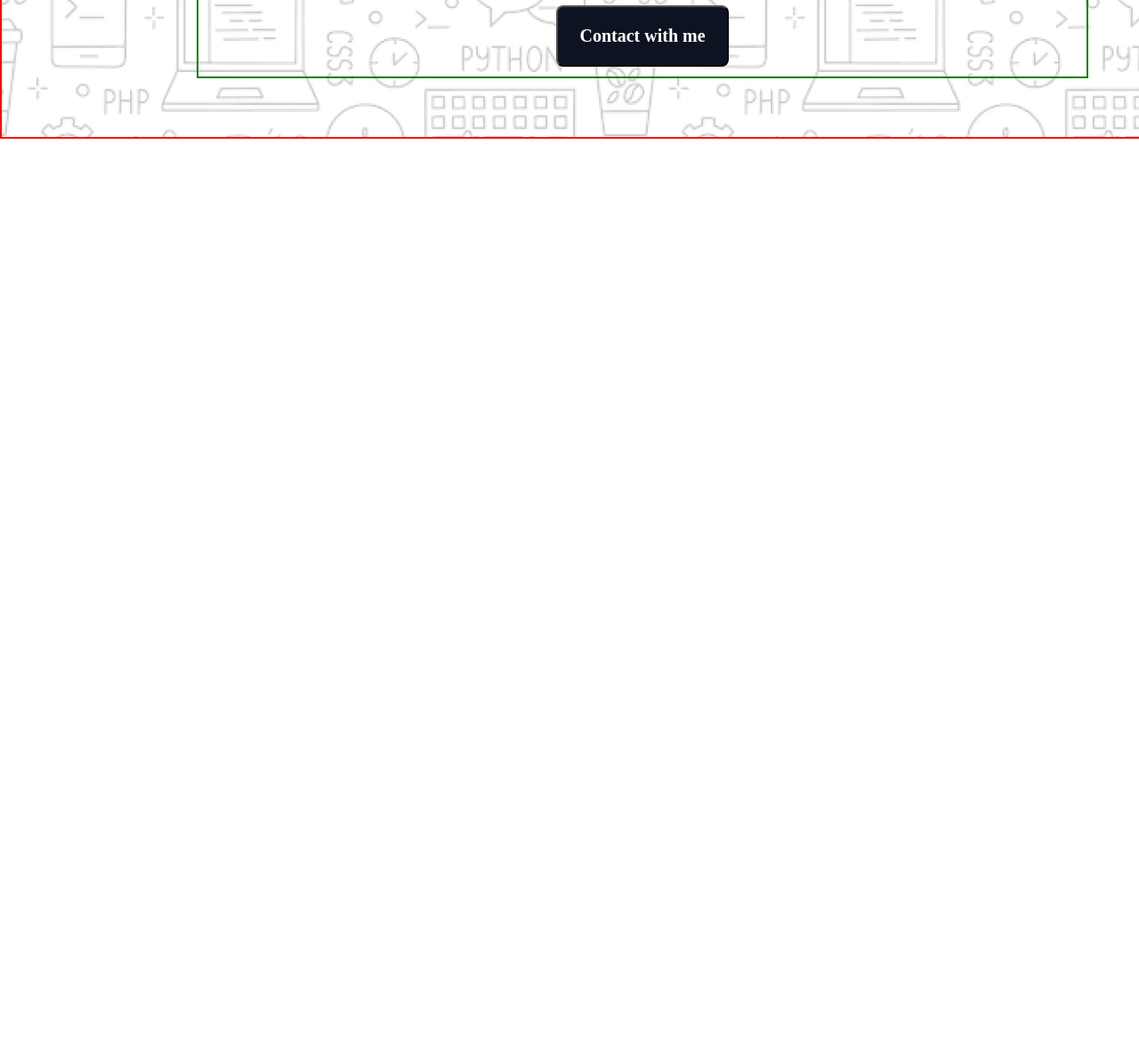
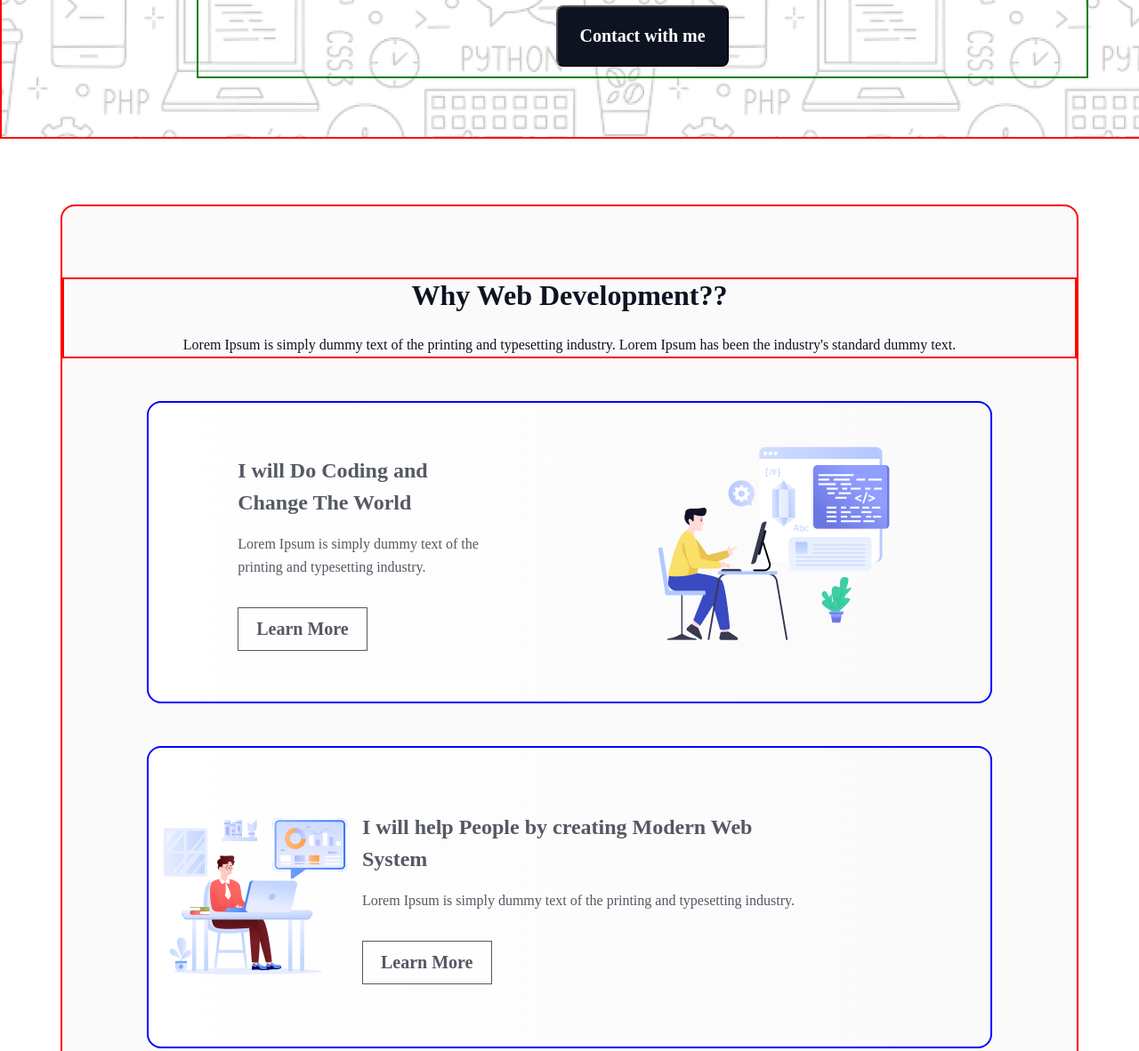
Before and after one commit to SK-Jabed/Assignment-01-Challenge, a plain HTML site: page index.html in a window 1280 px wide. Shown: the part 500-1682 px from the top of the page at 89% size. Before the commit the page ends 800 px from the top, so only its background shows below. Drawn offline with Linux system fonts and the light colour scheme; a web font is replaced by a local one.

Commit message:
added two more sections

```diff
--- a/index.html
+++ b/index.html
@@ -24,7 +24,59 @@
     <!-- Banner section ends here -->
   </header>
   <main>
+        <!-- why Development section starts here -->
+        <section class="dev-reason-container">
+          <div class="reason-texts">
+            <h2>Why Web Development??</h2>
+            <p>Lorem Ipsum is simply dummy text of the printing and typesetting industry. Lorem Ipsum has been the industry's standard dummy text.</p>
+          </div>
+          <div class="do-coding-container">
+            <div class="do-coding-texts">
+              <h2>I will Do Coding and <br>
+              Change The World</h2>
+              <p>Lorem Ipsum is simply dummy text of the <br>
+              printing and typesetting industry.</p>
+              <button>Learn More</button>
+            </div>
+            <div class="do-coding-image">
+              <img src="assets/Layer_1.png" alt="">
+            </div>
+          </div>
+          <div class="do-coding-container">
+            <div class="do-coding-image">
+              <img src="assets/Group 3.png" alt="">
+            </div>
+            <div class="do-coding-texts">
+              <h2>I will help People by creating Modern Web System</h2>
+              <p>Lorem Ipsum is simply dummy text of the printing and typesetting industry.</p>
+              <button>Learn More</button>
+            </div>
 
+          </div>
+          <div class="do-coding-container">
+            <div class="do-coding-texts">
+              <h2>I will Do Coding and Change The World</h2>
+              <p>Lorem Ipsum is simply dummy text of the printing and typesetting industry.</p>
+              <button>Learn More</button>
+            </div>
+            <div class="do-coding-image">
+              <img src="assets/Group 4.png" alt="">
+            </div>
+          </div>
+        </section>
+        <!-- why Development section ends here -->
+        <!-- Inspiration section starts here -->
+        <section class="inspiration-container">
+          <div class="inspiration-text">
+            <h2>My Inspiration</h2>
+            <p>Lorem Ipsum is simply dummy text of the printing and typesetting industry. <br> Lorem Ipsum has been the industry's standard dummy text.</p>
+          </div>
+          <div class="iframe-container">
+            <iframe class="iframe-video" width="1076" height="550" src="https://www.youtube.com/embed/DGHn2uOAVCE?si=HVsLnEnWpmA7OP6Q" title="YouTube video player" frameborder="0" allow="accelerometer; autoplay; clipboard-write; encrypted-media; gyroscope; picture-in-picture; web-share" referrerpolicy="strict-origin-when-cross-origin" allowfullscreen></iframe>
+
+          </div>
+        </section>
+        <!-- Inspiration section ends here -->
   </main>
   <footer>
 
--- a/styles/style.css
+++ b/styles/style.css
@@ -99,3 +99,146 @@
   letter-spacing: 0%;
   text-align: center;
 }
+
+/* reason section style starts here */
+.dev-reason-container {
+  width: 1140px;
+  height: 1395px;
+  border: 2px solid red;
+  margin: 0 auto;
+  margin-top: 74px;
+  border-radius: 16px;
+  background: rgba(13, 19, 33, 0.02);
+}
+.reason-texts {
+  display: flex;
+  flex-direction: column;
+  justify-content: center;
+  align-items: center;
+  border: 2px solid red;
+  margin-top: 80px;
+}
+.reason-texts h2 {
+  color: rgb(13, 19, 33);
+  font-family: Azeret Mono;
+  font-size: 32px;
+  font-weight: 800;
+  line-height: 37px;
+  letter-spacing: 0%;
+  text-align: center;
+}
+.reason-texts p {
+  color: rgb(13, 19, 33);
+  font-family: Azeret Mono;
+  font-size: 16px;
+  font-weight: 400;
+  line-height: 26px;
+  letter-spacing: 0%;
+  text-align: center;
+  margin-top: 24px;
+}
+
+.do-coding-container {
+  width: 946px;
+  height: 336px;
+  border: 2px solid blue;
+  margin: 0 auto;
+  margin-top: 48px;
+  display: flex;
+  justify-content: center;
+  align-items: center;
+  border-radius: 16px;
+  background: linear-gradient(90.00deg, rgb(255, 255, 255),rgba(255, 255, 255, 0) 100%);
+}
+.do-coding-texts {
+  margin-right: 200px;
+}
+.do-coding-texts h2 {
+  color: rgba(13, 19, 33, 0.7);
+  font-family: Azeret Mono;
+  font-size: 24px;
+  font-weight: 700;
+  line-height: 36px;
+  letter-spacing: 0%;
+  text-align: left;
+  margin-bottom: 16px;
+}
+.do-coding-texts p {
+  color: rgb(13, 19, 33);
+  font-family: Azeret Mono;
+  font-size: 16px;
+  font-weight: 400;
+  line-height: 26px;
+  letter-spacing: 0%;
+  text-align: left;
+  opacity: 0.7;
+  margin-bottom: 32px;
+}
+.do-coding-texts button {
+  box-sizing: border-box;
+  border: 1px solid rgb(13, 19, 33);
+  opacity: 0.7;
+  padding: 12px 20px 12px 20px;
+  color: rgb(13, 19, 33);
+  font-family: Azeret Mono;
+  font-size: 20px;
+  font-weight: 600;
+  line-height: 23px;
+  letter-spacing: 0%;
+  text-align: center;
+  background-color: white;
+}
+
+/* inspiration styles starts here */
+.inspiration-container {
+  width: 1140px;
+  height: 777px;
+  border: 2px solid red;
+  margin: 0 auto;
+  margin-top: 88px;
+
+
+}
+.inspiration-text {
+  border: 2px solid green;
+  display: flex;
+  flex-direction: column;
+  justify-content: center;
+  align-items: center;
+}
+.inspiration-text h2 {
+  color: rgb(13, 19, 33);
+  font-family: Azeret Mono;
+  font-size: 32px;
+  font-weight: 800;
+  line-height: 37px;
+  letter-spacing: 0%;
+  text-align: center;
+  margin-left: 50px;
+}
+.inspiration-text p {
+  color: rgb(13, 19, 33);
+  font-family: Azeret Mono;
+  font-size: 16px;
+  font-weight: 400;
+  line-height: 26px;
+  letter-spacing: 0%;
+  text-align: center;
+  opacity: 0.7;
+  margin-top: 24px;
+}
+.iframe-container {
+  box-sizing: border-box;
+border: 1px solid rgba(13, 19, 33, 0.2);
+border-radius: 16px;
+display: flex;
+justify-content: center;
+align-items: center;
+margin: 48px 0px;
+padding: 22px;
+}
+.iframe-video {
+  border-radius: 16px;
+  margin: 10px 10px;
+
+}
```
